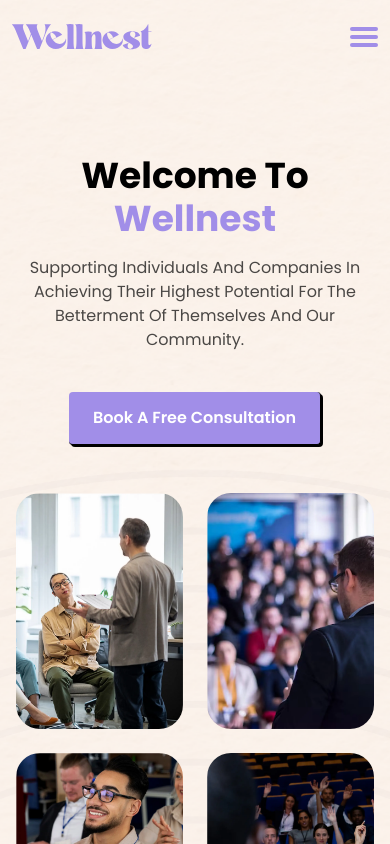
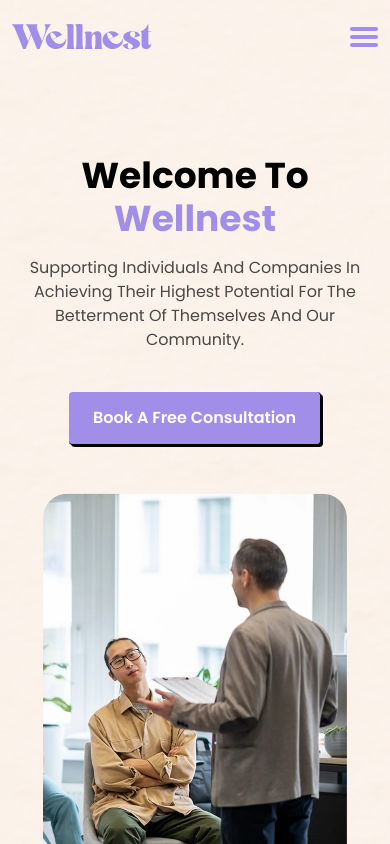
Before and after one commit to Shreya-454/wellnest, a React (Create React App) app: page / in a window 390 px wide. Shown: the top 844 px of the page. Built offline with nearby package versions, Linux system fonts and the light colour scheme.

Commit message:
image size

```diff
--- a/src/components/Hero.jsx
+++ b/src/components/Hero.jsx
@@ -13,8 +13,8 @@ const Hero = () => {
 <div className='flex justify-center mb-12'><Button btnName="Book A Free Consultation"/></div>
 <div className="flex flex-row flex-wrap -mx-3">
     { HeroImageList.map((item,i)=>(
-            <div key={i} className={`md:w-1/4 w-1/2 flex w px-3 ${i === 0 ? " lg:translate-y-[83px] md:translate-y-8 mb-6 justify-end": ""} ${i=== 2 ? "lg:translate-y-[70.48px] md:translate-y-8 justify-end":""} ${i === 1 ?"mb-6":""}`}>
-                <img src={item.img} alt="heroImg" className={`xl:max-w-[303.54px] w-full max-md:max-w-[200px] max-h-[427.45px] rounded-3xl max-xl:object-cover`} />
+            <div key={i} className={`md:w-1/4 sm:w-1/2 w-full flex max-sm:justify-center w px-3 ${i === 0 ? " lg:translate-y-[83px] md:translate-y-8 mb-6 justify-end": ""} ${i=== 2 ? "lg:translate-y-[70.48px] md:translate-y-8 justify-end":""} ${i === 1 ?"mb-6":""}`}>
+                <img src={item.img} alt="heroImg" className={`max-w-[303.54px] w-full max-h-[427.45px] rounded-3xl max-xl:object-cover`} />
             </div>
         ))
     }
```
